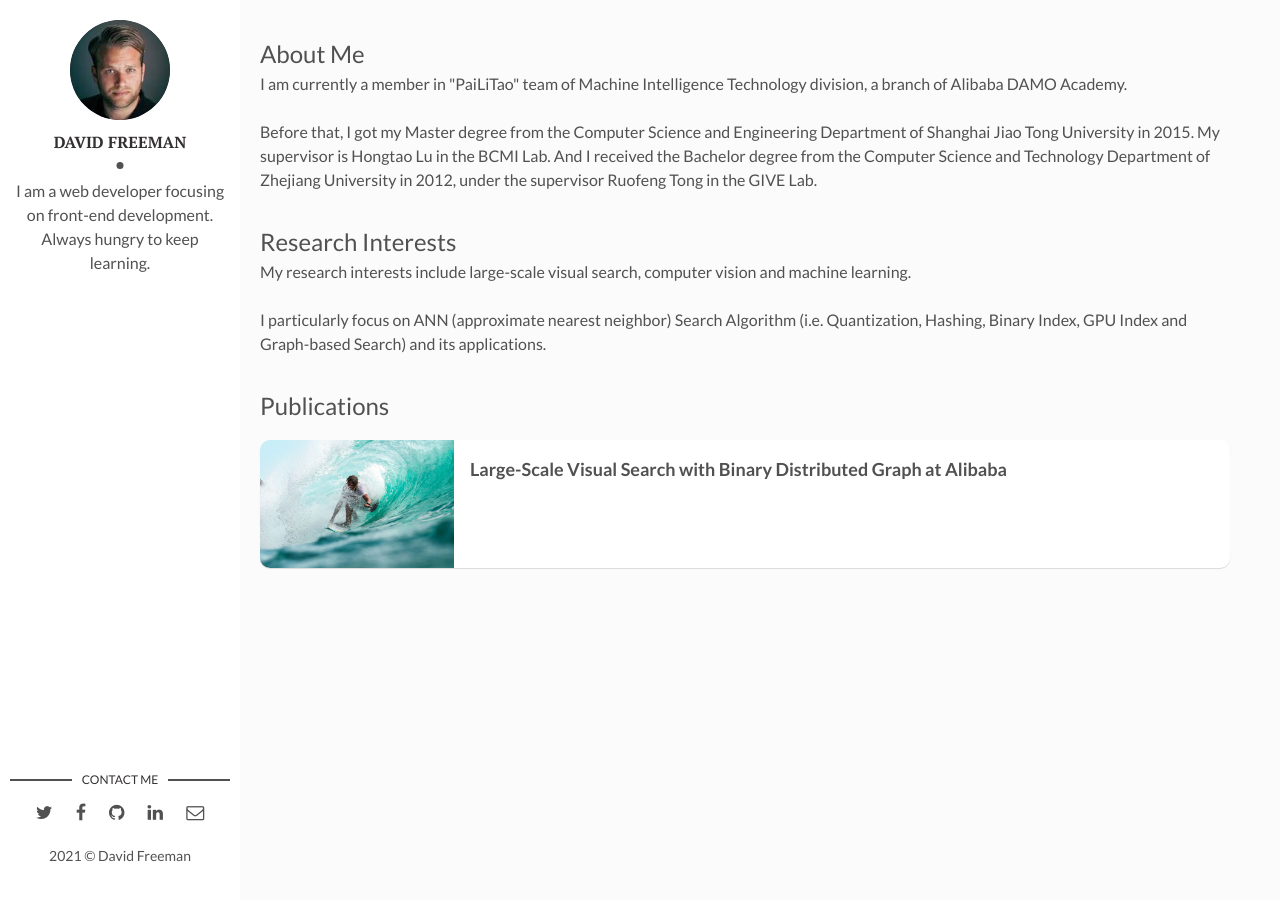
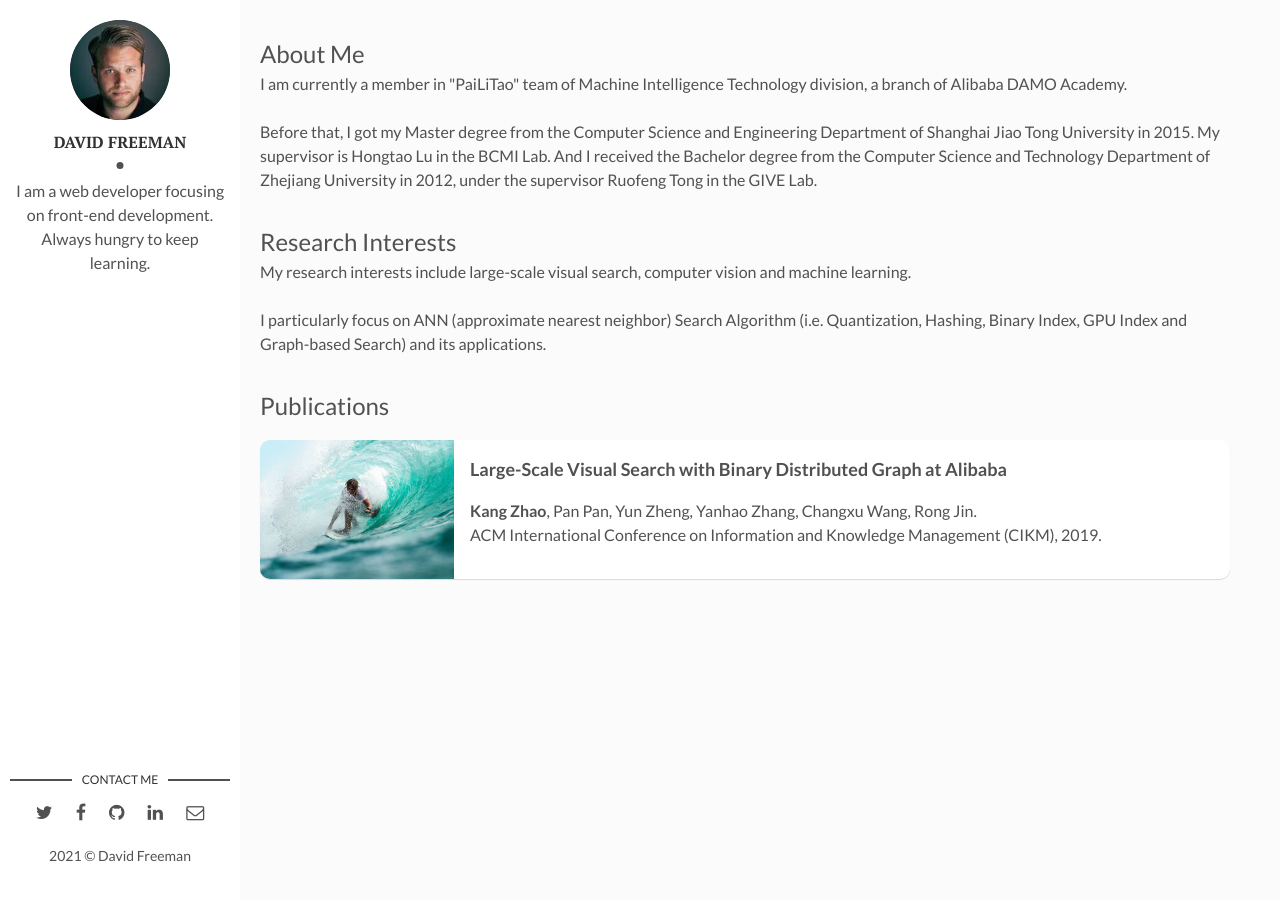
Before and after one commit to kangzhao2/kangzhao2.github.io, a Jekyll site: the page built from index.html, in a window 1280 px wide. Built offline with Jekyll 4.4.1, drawn with Linux system fonts in a browser that asks for light colours; the list of posts is cut into pages by our own code.

Commit message:
Update index.html

```diff
--- a/index.html
+++ b/index.html
@@ -13,7 +13,7 @@ layout: main
   <a class="post-thumbnail" style="background-image: url({{"/assets/img/i-rest.jpg"}})"></a>
   <div class="post-content">
     <p><font size="4"><b>Large-Scale Visual Search with Binary Distributed Graph at Alibaba</b></font></p>
-    <!--<p>Kang Zhao, Pan Pan, Yun Zheng, Yanhao Zhang, Changxu Wang, Rong Jin. <br>ACM International Conference on Information and Knowledge Management (CIKM), 2019.</p>-->
+    <p><b>Kang Zhao</b>, Pan Pan, Yun Zheng, Yanhao Zhang, Changxu Wang, Rong Jin. <br>ACM International Conference on Information and Knowledge Management (CIKM), 2019.</p>
   </div>
 </article>
 
```
